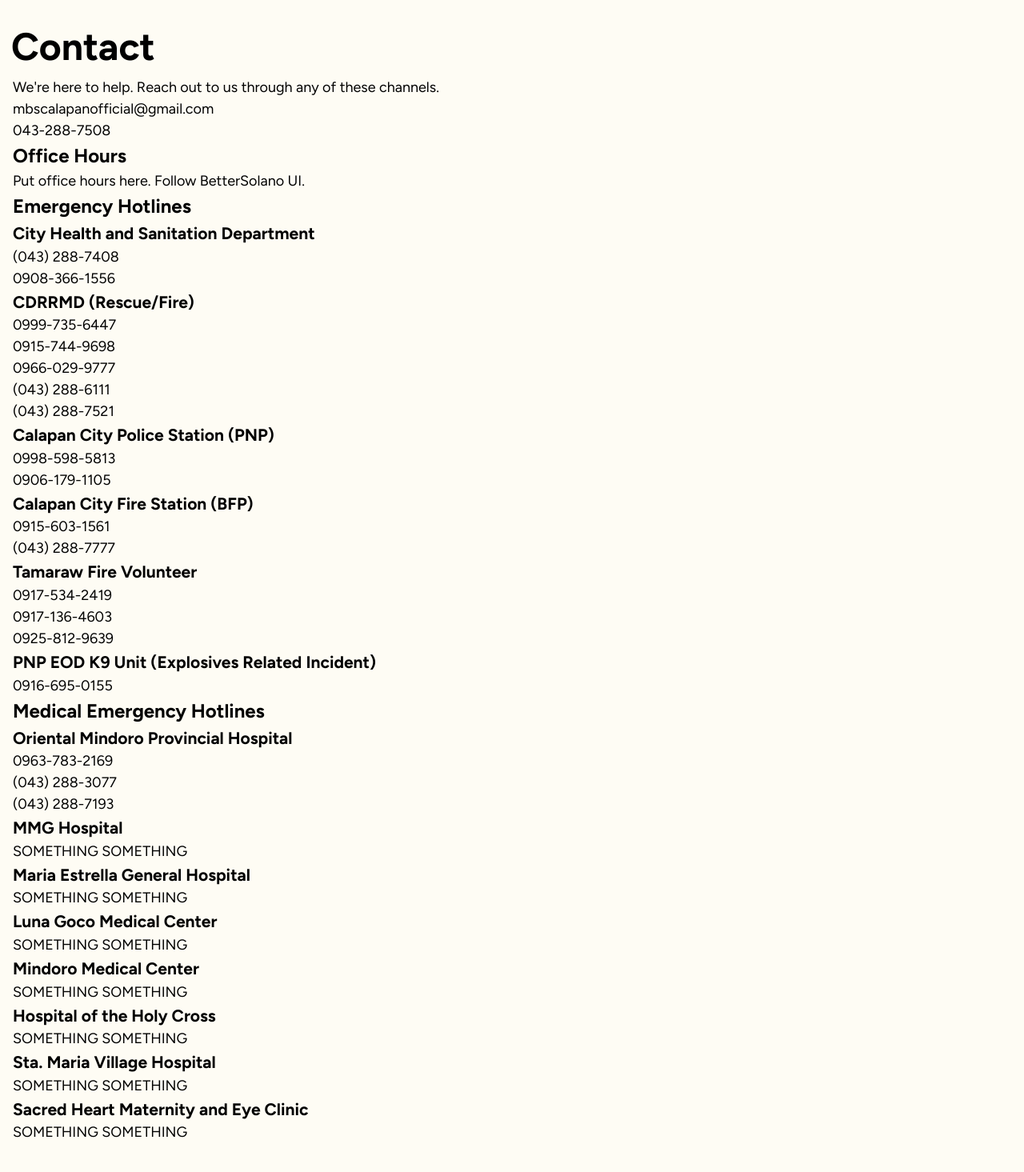
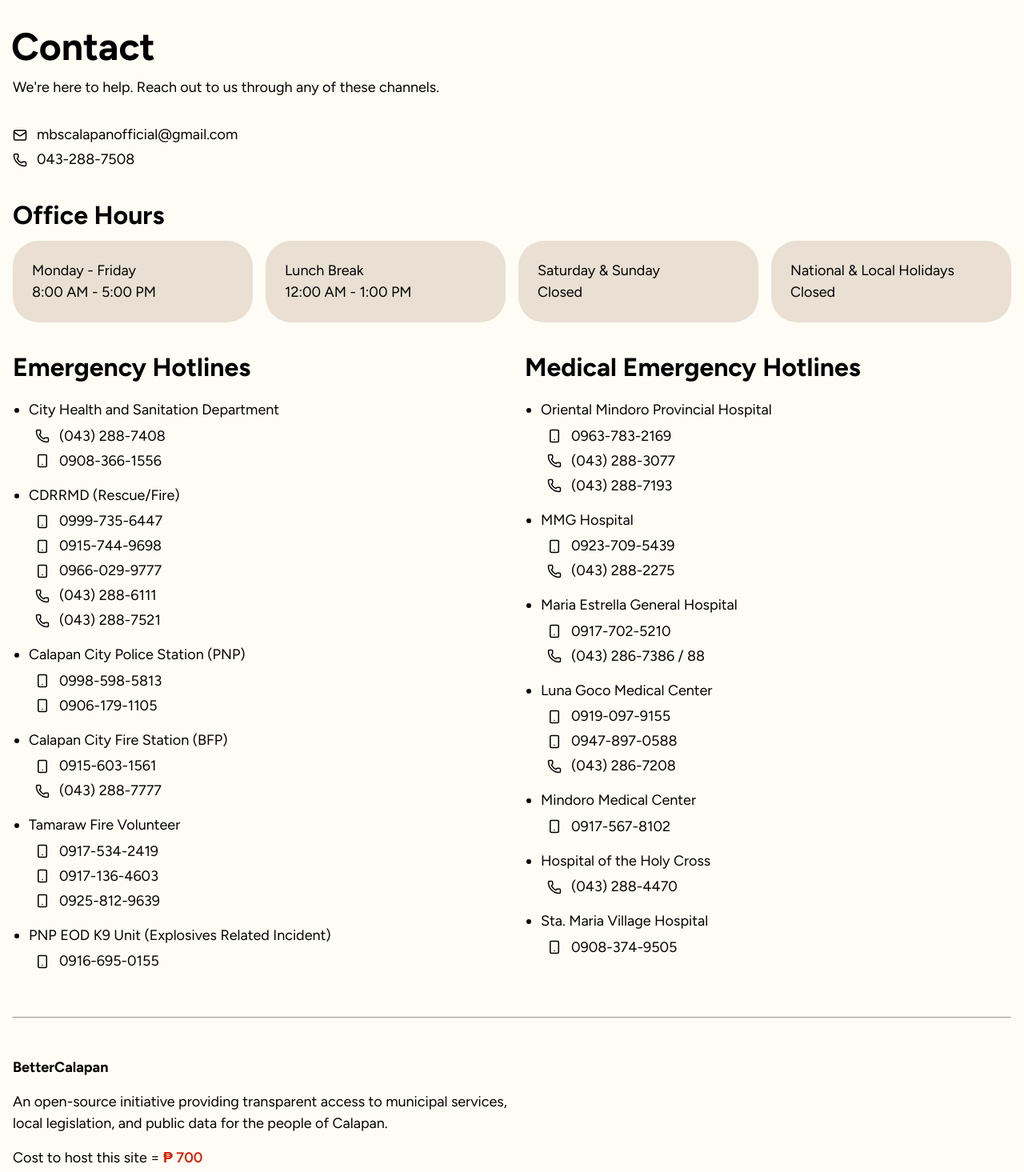
Before and after one commit to BetterCalapan/bettercalapan, a SvelteKit app: page /contact in a window 1280 px wide. Shown: the part 60-1525 px from the top of the page at 80% size. Built offline with nearby package versions, Linux system fonts and the light colour scheme.

Commit message:
feat(contact): add contact page

```diff
--- a/src/routes/(app)/contact/+page.svelte
+++ b/src/routes/(app)/contact/+page.svelte
@@ -1,148 +1,379 @@
 <script lang="ts">
 	import { info } from '$lib/snippets/info.snippet.svelte';
+	import Email from '@lucide/svelte/icons/mail';
+	import Phone from '@lucide/svelte/icons/phone';
+	import Smartphone from '@lucide/svelte/icons/smartphone';
+
+	const general = [
+		{
+			name: 'mbscalapanofficial@gmail.com',
+			type: 'email'
+		},
+		{
+			name: '043-288-7508',
+			type: 'landline'
+		}
+	];
+
+	const emergencyHotlines = [
+		{
+			name: 'City Health and Sanitation Department',
+			contact: [
+				{
+					name: '(043) 288-7408',
+					type: 'landline'
+				},
+				{
+					name: '0908-366-1556',
+					type: 'mobile'
+				}
+			]
+		},
+		{
+			name: 'CDRRMD (Rescue/Fire)',
+			contact: [
+				{
+					name: '0999-735-6447',
+					type: 'mobile'
+				},
+				{
+					name: '0915-744-9698',
+					type: 'mobile'
+				},
+				{
+					name: '0966-029-9777',
+					type: 'mobile'
+				},
+				{
+					name: '(043) 288-6111',
+					type: 'landline'
+				},
+				{
+					name: '(043) 288-7521',
+					type: 'landline'
+				}
+			]
+		},
+		{
+			name: 'Calapan City Police Station (PNP)',
+			contact: [
+				{
+					name: '0998-598-5813',
+					type: 'mobile'
+				},
+				{
+					name: '0906-179-1105',
+					type: 'mobile'
+				}
+			]
+		},
+		{
+			name: 'Calapan City Fire Station (BFP)',
+			contact: [
+				{
+					name: '0915-603-1561',
+					type: 'mobile'
+				},
+				{
+					name: '(043) 288-7777',
+					type: 'landline'
+				}
+			]
+		},
+		{
+			name: 'Tamaraw Fire Volunteer',
+			contact: [
+				{
+					name: '0917-534-2419',
+					type: 'mobile'
+				},
+				{
+					name: '0917-136-4603',
+					type: 'mobile'
+				},
+				{
+					name: '0925-812-9639',
+					type: 'mobile'
+				}
+			]
+		},
+		{
+			name: 'PNP EOD K9 Unit (Explosives Related Incident)',
+			contact: [
+				{
+					name: '0916-695-0155',
+					type: 'mobile'
+				}
+			]
+		}
+	];
+
+	const medicalEmergencyHotlines = [
+		{
+			name: 'Oriental Mindoro Provincial Hospital',
+			contact: [
+				{
+					name: '0963-783-2169',
+					type: 'mobile'
+				},
+				{
+					name: '(043) 288-3077',
+					type: 'landline'
+				},
+				{
+					name: '(043) 288-7193',
+					type: 'landline'
+				}
+			]
+		},
+		{
+			name: 'MMG Hospital',
+			contact: [
+				{
+					name: '0923-709-5439',
+					type: 'mobile'
+				},
+				{
+					name: '(043) 288-2275',
+					type: 'landline'
+				}
+			]
+		},
+		{
+			name: 'Maria Estrella General Hospital',
+			contact: [
+				{
+					name: '0917-702-5210',
+					type: 'mobile'
+				},
+				{
+					name: '(043) 286-7386 / 88',
+					type: 'landline'
+				}
+			]
+		},
+		{
+			name: 'Luna Goco Medical Center',
+			contact: [
+				{
+					name: '0919-097-9155',
+					type: 'mobile'
+				},
+				{
+					name: '0947-897-0588',
+					type: 'mobile'
+				},
+				{
+					name: '(043) 286-7208',
+					type: 'landline'
+				}
+			]
+		},
+		{
+			name: 'Mindoro Medical Center',
+			contact: [
+				{
+					name: '0917-567-8102',
+					type: 'mobile'
+				}
+			]
+		},
+		{
+			name: 'Hospital of the Holy Cross',
+			contact: [
+				{
+					name: '(043) 288-4470',
+					type: 'landline'
+				}
+			]
+		},
+		{
+			name: 'Sta. Maria Village Hospital',
+			contact: [
+				{
+					name: '0908-374-9505',
+					type: 'mobile'
+				}
+			]
+		}
+	];
 </script>
 
 <div class="page-wrapper">
 	{@render info('Contact', "We're here to help. Reach out to us through any of these channels.")}
-	<ul>
-		<li>mbscalapanofficial@gmail.com</li>
-		<li>043-288-7508</li>
+	<ul class="general">
+		{#each general as contact (contact.name)}
+			<li>
+				{#if contact.type == 'email'}
+					<Email />
+				{:else if contact.type == 'landline'}
+					<Phone />
+				{/if}
+				<p>{contact.name}</p>
+			</li>
+		{/each}
 	</ul>
 	<div class="section office-hours">
 		<h2>Office Hours</h2>
-		<p>Put office hours here. Follow BetterSolano UI.</p>
+		<div class="content">
+			<div class="open">
+				<p class="name">Monday - Friday</p>
+				<p class="time">8:00 AM - 5:00 PM</p>
 			</div>
-	<div class="section emergency-hotlines">
+			<div class="break">
+				<p class="name">Lunch Break</p>
+				<p class="time">12:00 AM - 1:00 PM</p>
+			</div>
+			<div class="open">
+				<p class="name">Saturday & Sunday</p>
+				<p class="time">Closed</p>
+			</div>
+			<div class="open">
+				<p class="name">National & Local Holidays</p>
+				<p class="time">Closed</p>
+			</div>
+		</div>
+	</div>
+	<div class="hotlines">
+		<div class="section hotline-section emergency-hotlines">
 			<h2>Emergency Hotlines</h2>
-		<ul>
+			<ul class="content">
+				{#each emergencyHotlines as eh, i (eh.name)}
 					<li>
 						<div>
-					<h3>City Health and Sanitation Department</h3>
-					<ul>
-						<li>(043) 288-7408</li>
-						<li>0908-366-1556</li>
+							<h3>{eh.name}</h3>
+							<ul class="contacts">
+								{#each emergencyHotlines[i].contact as contact (contact.name)}
+									<li>
+										{#if contact.type == 'landline'}
+											<Phone />
+										{:else if contact.type == 'mobile'}
+											<Smartphone />
+										{/if}
+										{contact.name}
+									</li>
+								{/each}
 							</ul>
 						</div>
 					</li>
+				{/each}
+			</ul>
+		</div>
+		<div class="section hotline-section medical-emergency-hotlines">
+			<h2>Medical Emergency Hotlines</h2>
+			<ul class="content">
+				{#each medicalEmergencyHotlines as eh, i (eh.name)}
 					<li>
 						<div>
-					<h3>CDRRMD (Rescue/Fire)</h3>
-					<ul>
-						<li>0999-735-6447</li>
-						<li>0915-744-9698</li>
-						<li>0966-029-9777</li>
-						<li>(043) 288-6111</li>
-						<li>(043) 288-7521</li>
+							<h3>{eh.name}</h3>
+							<ul class="contacts">
+								{#each medicalEmergencyHotlines[i].contact as contact (contact.name)}
+									<li>
+										{#if contact.type == 'landline'}
+											<Phone />
+										{:else if contact.type == 'mobile'}
+											<Smartphone />
+										{/if}
+										{contact.name}
+									</li>
+								{/each}
 							</ul>
 						</div>
 					</li>
-			<li>
-				<div>
-					<h3>Calapan City Police Station (PNP)</h3>
-					<ul>
-						<li>0998-598-5813</li>
-						<li>0906-179-1105</li>
-					</ul>
-				</div>
-			</li>
-			<li>
-				<div>
-					<h3>Calapan City Fire Station (BFP)</h3>
-					<ul>
-						<li>0915-603-1561</li>
-						<li>(043) 288-7777</li>
-					</ul>
-				</div>
-			</li>
-			<li>
-				<div>
-					<h3>Tamaraw Fire Volunteer</h3>
-					<ul>
-						<li>0917-534-2419</li>
-						<li>0917-136-4603</li>
-						<li>0925-812-9639</li>
-					</ul>
-				</div>
-			</li>
-			<li>
-				<div>
-					<h3>PNP EOD K9 Unit (Explosives Related Incident)</h3>
-					<ul>
-						<li>0916-695-0155</li>
-					</ul>
-				</div>
-			</li>
-		</ul>
-	</div>
-	<div class="section medical-emergency-hotlines">
-		<h2>Medical Emergency Hotlines</h2>
-		<ul>
-			<li>
-				<div>
-					<h3>Oriental Mindoro Provincial Hospital</h3>
-					<ul>
-						<li>0963-783-2169</li>
-						<li>(043) 288-3077</li>
-						<li>(043) 288-7193</li>
-					</ul>
-				</div>
-			</li>
-			<li>
-				<div>
-					<h3>MMG Hospital</h3>
-					<ul>
-						<li>SOMETHING SOMETHING</li>
-					</ul>
-				</div>
-			</li>
-			<li>
-				<div>
-					<h3>Maria Estrella General Hospital</h3>
-					<ul>
-						<li>SOMETHING SOMETHING</li>
-					</ul>
-				</div>
-			</li>
-			<li>
-				<div>
-					<h3>Luna Goco Medical Center</h3>
-					<ul>
-						<li>SOMETHING SOMETHING</li>
-					</ul>
-				</div>
-			</li>
-			<li>
-				<div>
-					<h3>Mindoro Medical Center</h3>
-					<ul>
-						<li>SOMETHING SOMETHING</li>
-					</ul>
-				</div>
-			</li>
-			<li>
-				<div>
-					<h3>Hospital of the Holy Cross</h3>
-					<ul>
-						<li>SOMETHING SOMETHING</li>
-					</ul>
-				</div>
-			</li>
-			<li>
-				<div>
-					<h3>Sta. Maria Village Hospital</h3>
-					<ul>
-						<li>SOMETHING SOMETHING</li>
-					</ul>
-				</div>
-			</li>
-			<li>
-				<div>
-					<h3>Sacred Heart Maternity and Eye Clinic</h3>
-					<ul>
-						<li>SOMETHING SOMETHING</li>
-					</ul>
-				</div>
-			</li>
+				{/each}
 			</ul>
 		</div>
 	</div>
+</div>
+
+<style>
+	.page-wrapper {
+		display: flex;
+		flex-direction: column;
+		gap: 2rem;
+
+		.hotlines {
+			display: flex;
+			flex-direction: column;
+			gap: 2rem;
+		}
+
+		.general {
+			display: flex;
+			flex-direction: column;
+			gap: 0.25rem;
+
+			li {
+				display: grid;
+				grid-template-columns: 18px 1fr;
+				align-items: center;
+				gap: 0.75rem;
+			}
+		}
+
+		.office-hours {
+			display: flex;
+			flex-direction: column;
+			gap: 0.5rem;
+
+			.content {
+				display: grid;
+				grid-template-columns: repeat(auto-fill, minmax(280px, 1fr));
+				gap: 1rem;
+
+				div {
+					padding: 1.5rem;
+					background-color: var(--neutral-1);
+					border-radius: 2rem;
+				}
+			}
+		}
+
+		.hotline-section {
+			.content {
+				padding-left: 1.25rem;
+				margin-top: 1rem;
+				display: flex;
+				flex-direction: column;
+				gap: 1rem;
+				list-style-type: disc;
+
+				h3 {
+					font-weight: 400;
+					font-size: 1.125rem;
+					line-height: 1.25;
+					margin-bottom: 0.5rem;
+				}
+
+				.contacts {
+					padding-left: 0.5rem;
+					display: flex;
+					flex-direction: column;
+					gap: 0.25rem;
+
+					li {
+						padding: 0;
+						display: grid;
+						grid-template-columns: 18px 1fr;
+						align-items: center;
+						gap: 0.75rem;
+					}
+				}
+			}
+		}
+	}
+
+	@media (min-width: 900px) {
+		.page-wrapper {
+			.hotlines {
+				grid-template-columns: 1fr 1fr;
+				display: grid;
+				align-items: start;
+			}
+		}
+
+		h2 {
+			font-size: 2rem;
+		}
+	}
+</style>
```
Also changed, not shown: src/lib/search/index.ts (+10 -0 lines). Lines whose indentation alone changed are shown as unchanged.
